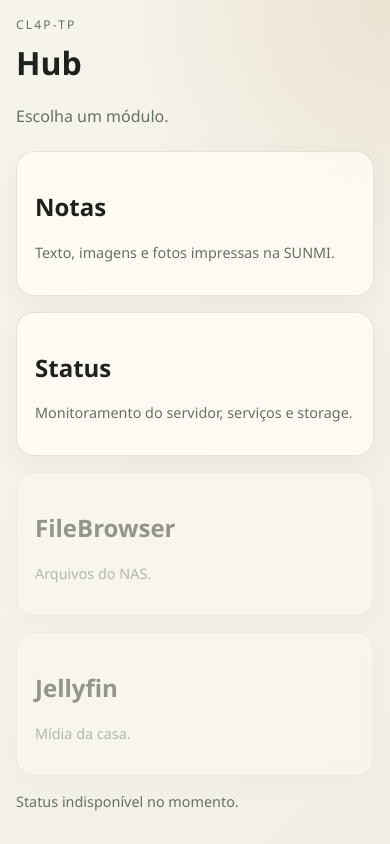
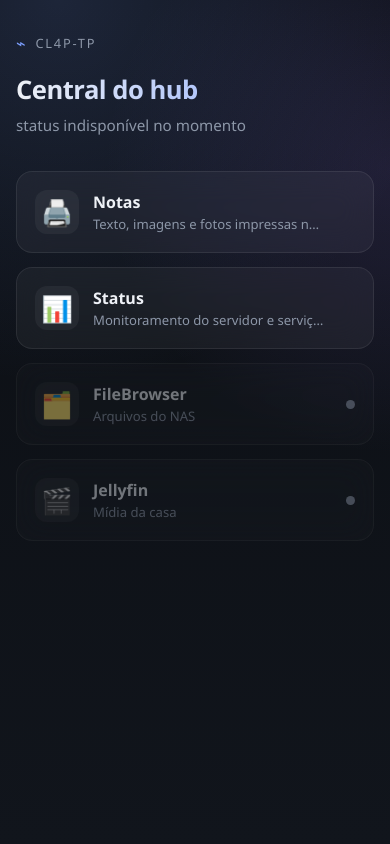
Before and after one commit to matheusoliveira3631/CL4P-TP, a website: page public/hub/index.html in a window 390 px wide. Drawn offline with Linux system fonts and the light colour scheme.

Commit message:
Redesign hub page and fix FileBrowser/Jellyfin links on LAN
- links.service.js previously echoed CL4PTP_FILEBROWSER_URL/CL4PTP_JELLYFIN_URL
  verbatim (defaulting to 127.0.0.1), so the hub's links only worked when
  opened in a browser running on the Pocophone itself. Now the host is
  always rewritten to the same LAN address used for every other link,
  keeping only the configured port.
- network.service.js: getBaseUrls() now prefers LAN addresses over
  127.0.0.1 when bound to 0.0.0.0, since links.service.js reads index 0
  as "the" reachable base URL.
- Reworked the hub's visual design (dark glass-panel tiles, live
  up/down dot for FileBrowser/Jellyfin) instead of the plain card grid.

```diff
--- a/public/hub/app.js
+++ b/public/hub/app.js
@@ -1,3 +1,12 @@
+function setStatus(tile, up) {
+  const dot = tile.querySelector("[data-status]");
+  if (!dot) {
+    return;
+  }
+  dot.classList.remove("up", "down");
+  dot.classList.add(up ? "up" : "down");
+}
+
 async function loadLinks() {
   try {
     const response = await fetch("/status");
@@ -7,21 +16,24 @@ async function loadLinks() {
     const status = await response.json();
     const links = status.links || {};
 
-    const fileBrowserLink = document.getElementById("fileBrowserLink");
+    const fileBrowserTile = document.getElementById("fileBrowserLink");
     if (links.fileBrowser) {
-      fileBrowserLink.href = links.fileBrowser;
-      fileBrowserLink.classList.remove("disabled");
+      fileBrowserTile.href = links.fileBrowser;
+      fileBrowserTile.classList.remove("is-disabled");
+      setStatus(fileBrowserTile, true);
     }
 
-    const jellyfinLink = document.getElementById("jellyfinLink");
+    const jellyfinTile = document.getElementById("jellyfinLink");
     if (links.jellyfin) {
-      jellyfinLink.href = links.jellyfin;
-      jellyfinLink.classList.remove("disabled");
+      jellyfinTile.href = links.jellyfin;
+      jellyfinTile.classList.remove("is-disabled");
+      setStatus(jellyfinTile, true);
     }
 
-    document.getElementById("summary").textContent = `API em ${status.network.bind.host}:${status.network.bind.port}`;
+    document.getElementById("summary").textContent = `online em ${status.network.bind.host}:${status.network.bind.port}`;
+    document.getElementById("meta").textContent = `atualizado às ${new Date().toLocaleTimeString()}`;
   } catch (error) {
-    document.getElementById("summary").textContent = "Status indisponível no momento.";
+    document.getElementById("summary").textContent = "status indisponível no momento";
   }
 }
 
--- a/public/hub/index.html
+++ b/public/hub/index.html
@@ -1,40 +1,64 @@
 <!doctype html>
-<html lang="en">
+<html lang="pt-br">
   <head>
     <meta charset="utf-8" />
     <meta name="viewport" content="width=device-width, initial-scale=1" />
-    <title>CL4P-TP Hub</title>
+    <title>CL4P-TP</title>
     <link rel="stylesheet" href="/hub/styles.css" />
   </head>
   <body>
+    <div class="bg-glow"></div>
+
     <main class="shell">
       <header class="hero">
-        <p class="eyebrow">CL4P-TP</p>
-        <h1>Hub</h1>
-        <p class="sub">Escolha um módulo.</p>
+        <div class="brand">
+          <span class="brand-mark">⌁</span>
+          <span class="brand-name">CL4P-TP</span>
+        </div>
+        <h1>Central do hub</h1>
+        <p class="sub" id="summary">conectando...</p>
       </header>
 
       <section class="grid" id="modules">
-        <a class="card module" href="/notes/">
-          <h2>Notas</h2>
-          <p>Texto, imagens e fotos impressas na SUNMI.</p>
+        <a class="tile" href="/notes/" data-key="notes">
+          <span class="tile-icon">🖨️</span>
+          <span class="tile-body">
+            <span class="tile-title">Notas</span>
+            <span class="tile-desc">Texto, imagens e fotos impressas na SUNMI</span>
+          </span>
+          <span class="tile-arrow">→</span>
         </a>
-        <a class="card module" href="/status-page/">
-          <h2>Status</h2>
-          <p>Monitoramento do servidor, serviços e storage.</p>
+
+        <a class="tile" href="/status-page/" data-key="status">
+          <span class="tile-icon">📊</span>
+          <span class="tile-body">
+            <span class="tile-title">Status</span>
+            <span class="tile-desc">Monitoramento do servidor e serviços</span>
+          </span>
+          <span class="tile-arrow">→</span>
         </a>
-        <a class="card module disabled" id="fileBrowserLink" href="#" target="_blank" rel="noreferrer">
-          <h2>FileBrowser</h2>
-          <p>Arquivos do NAS.</p>
+
+        <a class="tile is-disabled" id="fileBrowserLink" href="#" target="_blank" rel="noreferrer" data-key="filebrowser">
+          <span class="tile-icon">🗂️</span>
+          <span class="tile-body">
+            <span class="tile-title">FileBrowser</span>
+            <span class="tile-desc">Arquivos do NAS</span>
+          </span>
+          <span class="tile-status" data-status></span>
         </a>
-        <a class="card module disabled" id="jellyfinLink" href="#" target="_blank" rel="noreferrer">
-          <h2>Jellyfin</h2>
-          <p>Mídia da casa.</p>
+
+        <a class="tile is-disabled" id="jellyfinLink" href="#" target="_blank" rel="noreferrer" data-key="jellyfin">
+          <span class="tile-icon">🎬</span>
+          <span class="tile-body">
+            <span class="tile-title">Jellyfin</span>
+            <span class="tile-desc">Mídia da casa</span>
+          </span>
+          <span class="tile-status" data-status></span>
         </a>
       </section>
 
       <footer class="footer">
-        <span id="summary">Carregando status...</span>
+        <span id="meta"></span>
       </footer>
     </main>
 
--- a/public/hub/styles.css
+++ b/public/hub/styles.css
@@ -1,99 +1,200 @@
 :root {
-  color-scheme: light;
-  --bg: #f2efe8;
-  --panel: rgba(255, 252, 245, 0.85);
-  --text: #1d221c;
-  --muted: #66715f;
-  --line: rgba(44, 56, 38, 0.12);
+  color-scheme: dark;
+  --bg: #0b0e13;
+  --bg-2: #11151c;
+  --panel: rgba(255, 255, 255, 0.045);
+  --panel-border: rgba(255, 255, 255, 0.08);
+  --panel-hover: rgba(255, 255, 255, 0.075);
+  --text: #eef1f6;
+  --muted: #8d97a8;
+  --accent: #7c9fff;
+  --accent-2: #9b7cff;
+  --ok: #3ddc97;
+  --bad: #ff6b6b;
 }
 
 * {
   box-sizing: border-box;
 }
 
+html,
+body {
+  height: 100%;
+}
+
 body {
   margin: 0;
-  min-height: 100vh;
-  font-family: "Segoe UI", system-ui, sans-serif;
+  font-family: "Segoe UI", system-ui, -apple-system, sans-serif;
   color: var(--text);
+  background: var(--bg);
+  position: relative;
+  overflow-x: hidden;
+}
+
+.bg-glow {
+  position: fixed;
+  inset: 0;
+  z-index: 0;
   background:
-    radial-gradient(circle at top right, rgba(200, 170, 120, 0.22), transparent 30%),
-    linear-gradient(135deg, #f7f4ec, var(--bg));
+    radial-gradient(640px circle at 15% 0%, rgba(124, 159, 255, 0.16), transparent 60%),
+    radial-gradient(520px circle at 100% 20%, rgba(155, 124, 255, 0.14), transparent 55%),
+    linear-gradient(180deg, var(--bg) 0%, var(--bg-2) 100%);
+  pointer-events: none;
 }
 
 .shell {
-  max-width: 900px;
+  position: relative;
+  z-index: 1;
+  max-width: 760px;
   margin: 0 auto;
-  padding: 24px;
+  padding: 48px 20px 32px;
 }
 
 .hero {
-  margin-bottom: 24px;
+  margin-bottom: 36px;
 }
 
-.eyebrow {
-  margin: 0 0 8px;
-  letter-spacing: 0.18em;
+.brand {
+  display: inline-flex;
+  align-items: center;
+  gap: 8px;
+  margin-bottom: 18px;
+  color: var(--muted);
+  font-size: 0.8rem;
+  letter-spacing: 0.14em;
   text-transform: uppercase;
-  color: var(--muted);
-  font-size: 0.75rem;
 }
 
-h1,
-p {
-  margin-top: 0;
+.brand-mark {
+  color: var(--accent);
+  font-size: 1rem;
+}
+
+h1 {
+  margin: 0 0 8px;
+  font-size: 2rem;
+  font-weight: 650;
+  letter-spacing: -0.02em;
+  background: linear-gradient(90deg, var(--text), var(--accent));
+  -webkit-background-clip: text;
+  background-clip: text;
+  color: transparent;
 }
 
 .sub {
+  margin: 0;
   color: var(--muted);
+  font-size: 0.95rem;
 }
 
 .grid {
   display: grid;
-  grid-template-columns: repeat(auto-fit, minmax(220px, 1fr));
-  gap: 16px;
-  margin-bottom: 16px;
+  grid-template-columns: repeat(auto-fit, minmax(260px, 1fr));
+  gap: 14px;
 }
 
-.card {
+.tile {
+  position: relative;
+  display: flex;
+  align-items: center;
+  gap: 14px;
+  text-decoration: none;
+  color: inherit;
   background: var(--panel);
-  border: 1px solid var(--line);
-  border-radius: 18px;
+  border: 1px solid var(--panel-border);
+  border-radius: 16px;
   padding: 18px;
-  backdrop-filter: blur(10px);
-  box-shadow: 0 10px 30px rgba(38, 43, 32, 0.05);
+  backdrop-filter: blur(16px);
+  transition: transform 0.18s ease, background 0.18s ease, border-color 0.18s ease;
 }
 
-.module {
-  display: block;
-  text-decoration: none;
-  color: inherit;
-  transition: transform 0.15s ease, box-shadow 0.15s ease;
+.tile:hover {
+  transform: translateY(-3px);
+  background: var(--panel-hover);
+  border-color: rgba(124, 159, 255, 0.35);
 }
 
-.module:hover {
-  transform: translateY(-2px);
-  box-shadow: 0 14px 34px rgba(38, 43, 32, 0.1);
+.tile-icon {
+  font-size: 1.6rem;
+  width: 44px;
+  height: 44px;
+  display: flex;
+  align-items: center;
+  justify-content: center;
+  border-radius: 12px;
+  background: rgba(255, 255, 255, 0.05);
+  flex-shrink: 0;
 }
 
-.module p {
-  color: var(--muted);
-  font-size: 0.9rem;
+.tile-body {
+  display: flex;
+  flex-direction: column;
+  gap: 2px;
+  min-width: 0;
 }
 
-.module.disabled {
+.tile-title {
+  font-weight: 600;
+  font-size: 1rem;
+}
+
+.tile-desc {
+  color: var(--muted);
+  font-size: 0.82rem;
+  white-space: nowrap;
+  overflow: hidden;
+  text-overflow: ellipsis;
+}
+
+.tile-arrow {
+  margin-left: auto;
+  color: var(--muted);
+  opacity: 0;
+  transform: translateX(-4px);
+  transition: opacity 0.18s ease, transform 0.18s ease;
+}
+
+.tile:hover .tile-arrow {
+  opacity: 1;
+  transform: translateX(0);
+}
+
+.tile-status {
+  margin-left: auto;
+  width: 9px;
+  height: 9px;
+  border-radius: 999px;
+  background: var(--muted);
+  flex-shrink: 0;
+}
+
+.tile-status.up {
+  background: var(--ok);
+  box-shadow: 0 0 8px rgba(61, 220, 151, 0.6);
+}
+
+.tile-status.down {
+  background: var(--bad);
+}
+
+.tile.is-disabled {
   opacity: 0.45;
   pointer-events: none;
 }
 
 .footer {
-  margin-top: 16px;
+  margin-top: 32px;
   color: var(--muted);
-  font-size: 0.9rem;
+  font-size: 0.78rem;
+  text-align: center;
 }
 
-@media (max-width: 640px) {
+@media (max-width: 480px) {
   .shell {
-    padding: 16px;
+    padding: 32px 16px 24px;
+  }
+
+  h1 {
+    font-size: 1.6rem;
   }
 }
```
Also changed, not shown: services/network/network.service.js (+8 -4 lines), services/status/links.service.js (+18 -2 lines).
